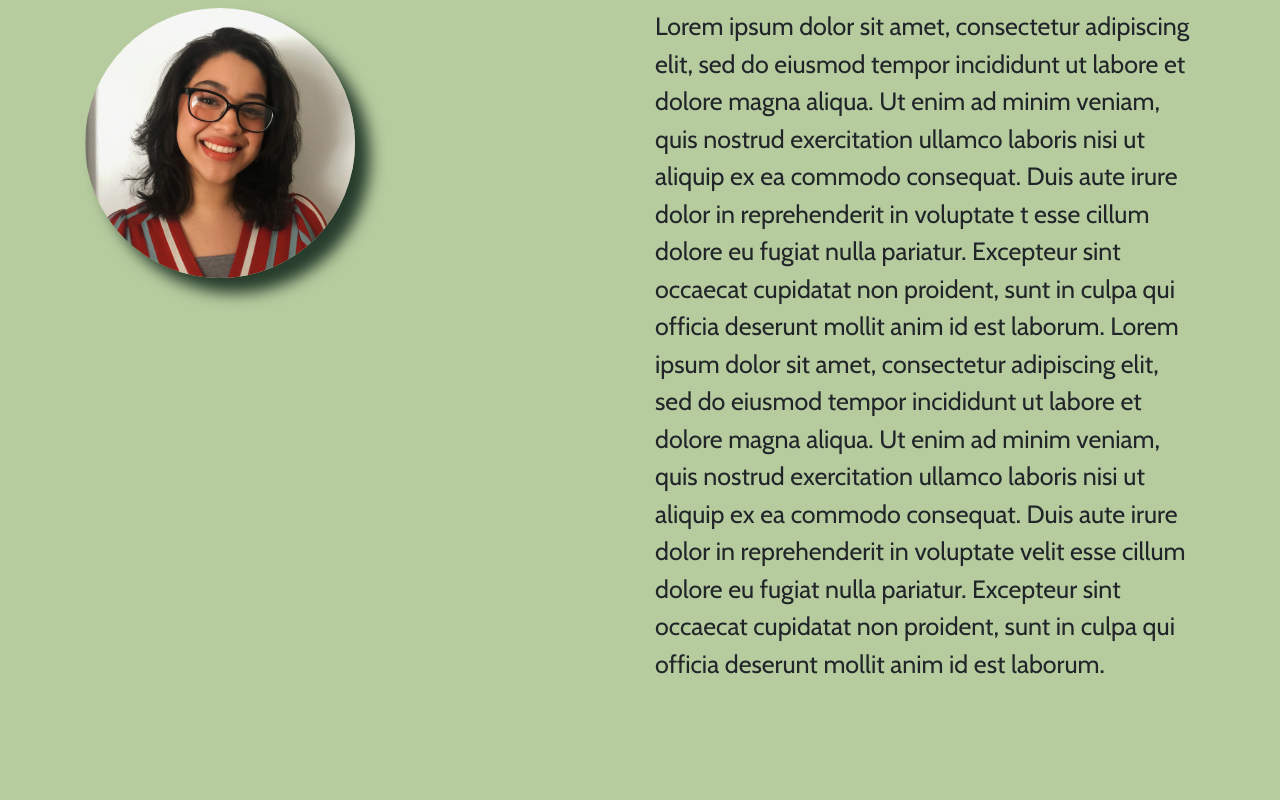
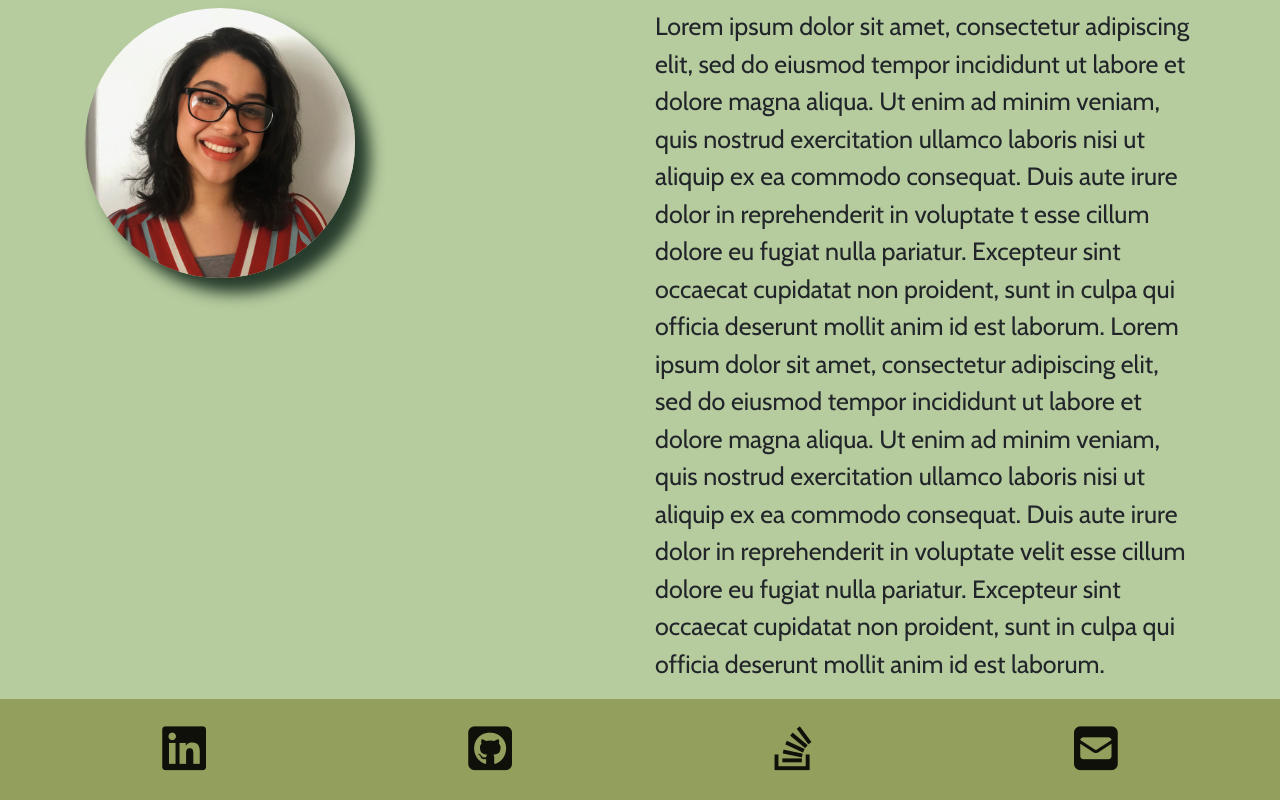
Before and after one commit to melissabarrerafarias/melissabarrera-portfolio, a React (Create React App) app: page / in a window 1280 px wide. Shown: the part 1104-1904 px from the top of the page. Before the commit the page ends 1803 px from the top, so only its background shows below. Built offline with nearby package versions, Linux system fonts and the light colour scheme.

Commit message:
created footer with links for contact info

```diff
--- a/public/index.html
+++ b/public/index.html
@@ -23,9 +23,12 @@
       Learn how to configure a non-root public URL by running `npm run build`.
 
     -->
+  <!-- font awesome icons -->
+  <script src="https://kit.fontawesome.com/e8bd13e220.js" crossorigin="anonymous"></script>
   <!-- google fonts -->
   <link rel="preconnect" href="https://fonts.gstatic.com">
-  <link href="https://fonts.googleapis.com/css2?family=Cabin&family=Rubik&family=Space+Mono&display=swap" rel="stylesheet">
+  <link href="https://fonts.googleapis.com/css2?family=Cabin&family=Rubik&family=Space+Mono&display=swap"
+    rel="stylesheet">
   <!-- bootstrap -->
   <link rel="stylesheet" href="https://stackpath.bootstrapcdn.com/bootstrap/4.3.1/css/bootstrap.min.css"
     integrity="sha384-ggOyR0iXCbMQv3Xipma34MD+dH/1fQ784/j6cY/iJTQUOhcWr7x9JvoRxT2MZw1T" crossorigin="anonymous">
--- a/src/App.js
+++ b/src/App.js
@@ -4,6 +4,7 @@ import './index.css';
 import About from './components/About';
 import Hero from './components/Hero';
 import Nav from './components/Nav';
+import Footer from './components/Footer';
 // import Portfolio from './components/Portfolio';
 
 function App() {
@@ -12,8 +13,8 @@ function App() {
       <Nav />
       <Hero />
       <main>
-
         <About />
+        <Footer />
       </main>
     </div>
   );
--- /dev/null
+++ b/src/components/Footer/index.js
@@ -0,0 +1,18 @@
+import React from 'react';
+
+function Footer() {
+    return (
+        <footer>
+            <nav class="navbar navbar-light footer-background">
+                <div class="container-fluid">
+                    <a class="navbar-brand mx-auto footer-links" href="https://www.linkedin.com/in/melissa-barrera-103b531b3/"><i class="fab fa-linkedin"></i></a>
+                    <a class="navbar-brand mx-auto footer-links" href="https://github.com/melissabarrerafarias"><i class="fab fa-github-square"></i></a>
+                    <a class="navbar-brand mx-auto footer-links" href="https://stackoverflow.com/users/14167549/melissa?tab=profile"><i class="fab fa-stack-overflow"></i></a>
+                    <a class="navbar-brand mx-auto footer-links" href="mailto:melissabarrerafarias@gmail.com"><i class="fas fa-envelope-square"></i></a>
+                </div>
+            </nav>
+        </footer>
+    );
+}
+
+export default Footer;
--- a/src/index.css
+++ b/src/index.css
@@ -88,3 +88,12 @@ a:link {
   font-family: 'Cabin';
   font-size: 25px;
 }
+
+/* footer */
+.footer-background {
+  background-color: var(--moss-green);
+}
+
+.footer-links {
+  font-size: 50px;
+}
```
Also changed, not shown: src/project.json (+37 -2 lines).
